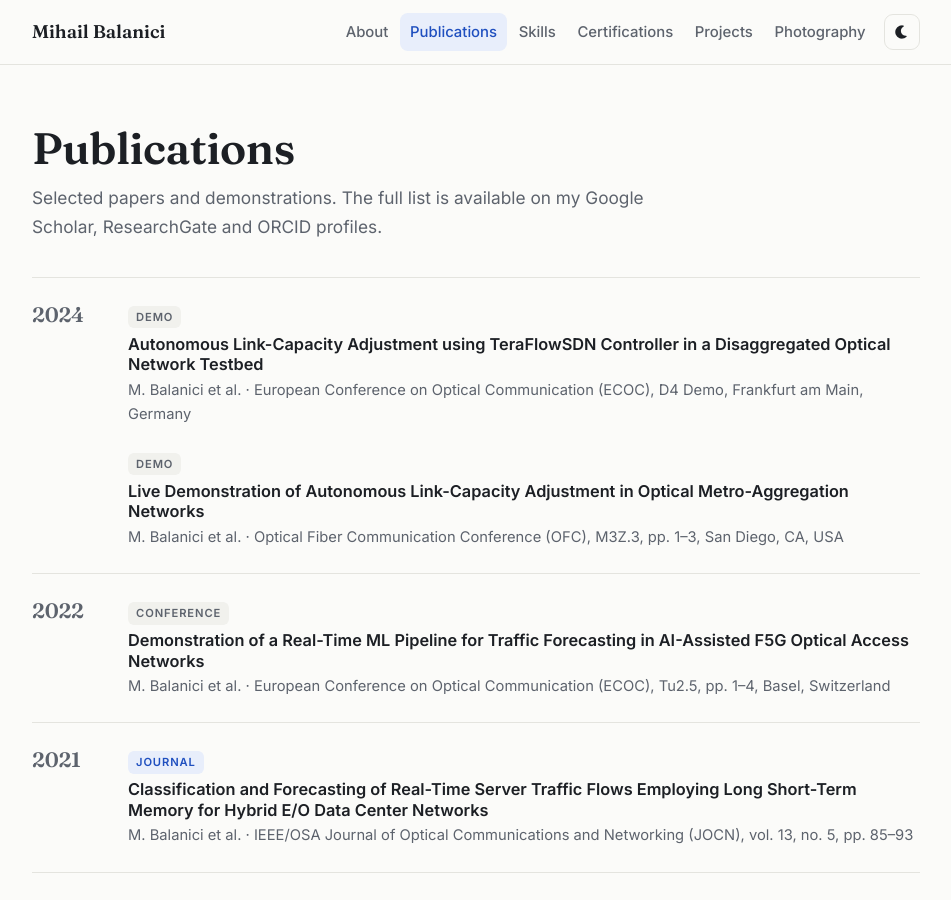
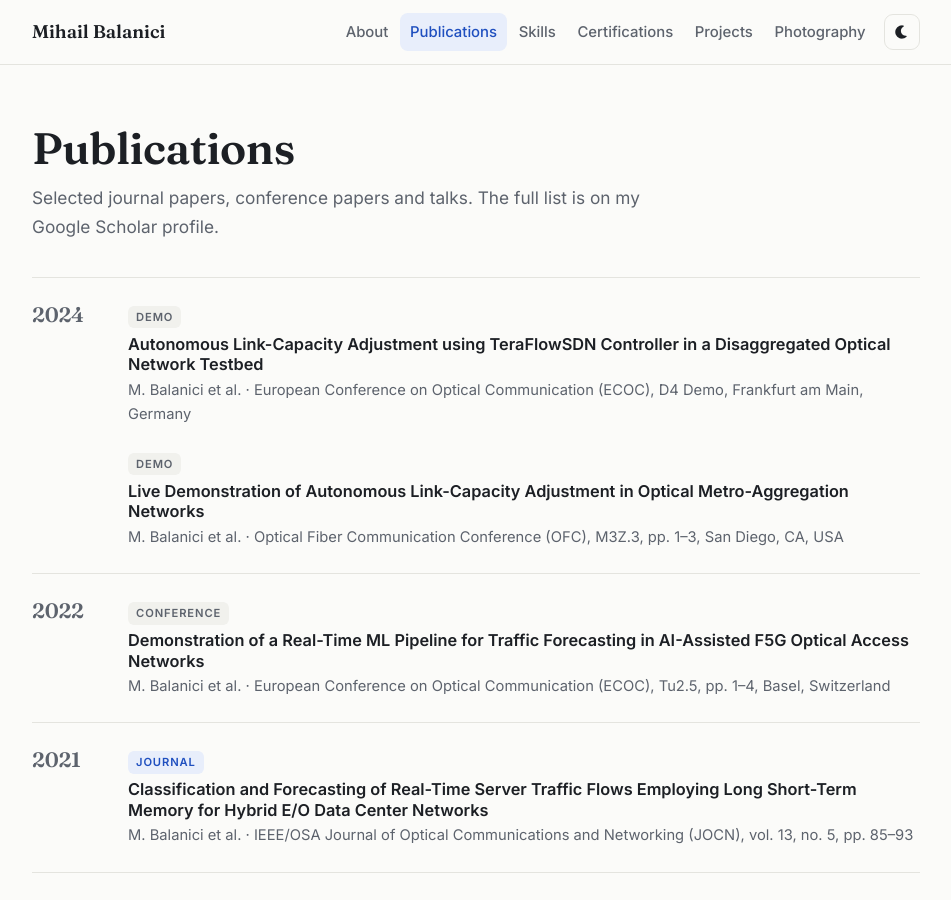
Before and after one commit to mihailbalanici/mihailbalanici.github.io, a Jekyll site: the page built from publications.html, in a window 1280 px wide and 900 px high. Shown: the whole window, without its empty margins (164-1115 px from the left). Built offline with Jekyll 4.4.1, drawn with Linux system fonts in a browser that asks for light colours.

Commit message:
Update to publications.html

```diff
--- a/publications.html
+++ b/publications.html
@@ -2,7 +2,7 @@
 layout: page
 title: Publications
 permalink: /publications/
-lead: Selected papers and demonstrations. The full list is available on my Google Scholar, ResearchGate and ORCID profiles.
+lead: Selected journal papers, conference papers and talks. The full list is on my Google Scholar profile.
 ---
 {% assign by_year = site.data.publications | group_by: "year" | sort: "name" | reverse %}
 {% for group in by_year %}
```
